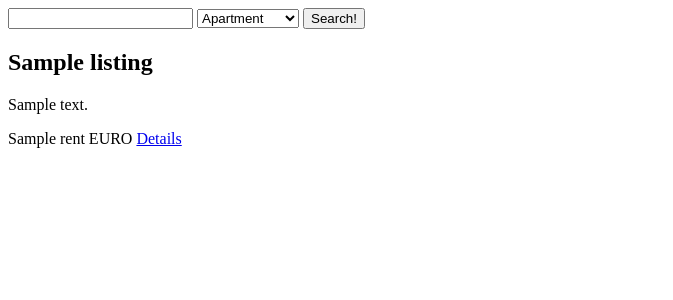
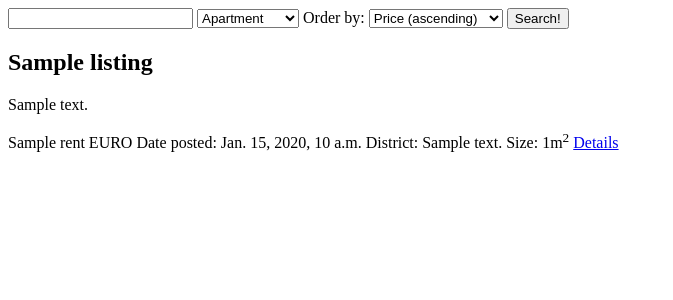
Before and after one commit to eaudeweb/atomic-housing-demo, a Django app: template atomic_housing/templates/customer/search.html in a window 1280 px wide. Shown: the top 300 px of the page, without its empty margins (0-673 px from the left). Run offline with Django 3.2, Linux system fonts and the light colour scheme; the template is opened without the code that fills it: most values are stand-ins (such as "Sample title", 1, 10 or a date in 2020).

Commit message:
[search] More fields. Sort criteria.

```diff
--- a/atomic_housing/templates/customer/search.html
+++ b/atomic_housing/templates/customer/search.html
@@ -6,6 +6,13 @@
     <select name="accomodation">
       <option>Apartment</option>
       <option>Single House</option>
+    </select>
+    Order by:
+    <select name="order_by">
+      <option>Price (ascending)</option>
+      <option>Price (descending)</option>
+      <option>Date added</option>
+      <option>Size</option>
     </select>
     <button type="submit">Search!</button>
   </form>
@@ -17,6 +24,9 @@
 
         <p class="address">{{ listing.address }}</p>
         <span class="price">{{ listing.rent }} EURO</span>
+        <span>Date posted: {{ listing.posted }}</span>
+        <span>District: {{ listing.address_district }}</span>
+        <span>Size: {{ listing.size }}m<sup>2</sup></span>
         <a href="{% url 'detail' listing.pk %}">Details</a>
       </div>
     {% empty %}
```
